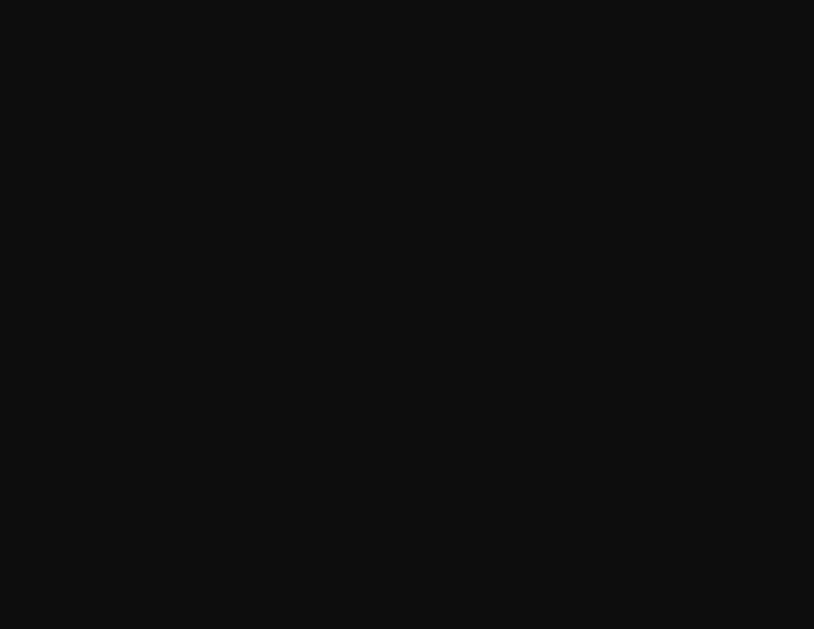
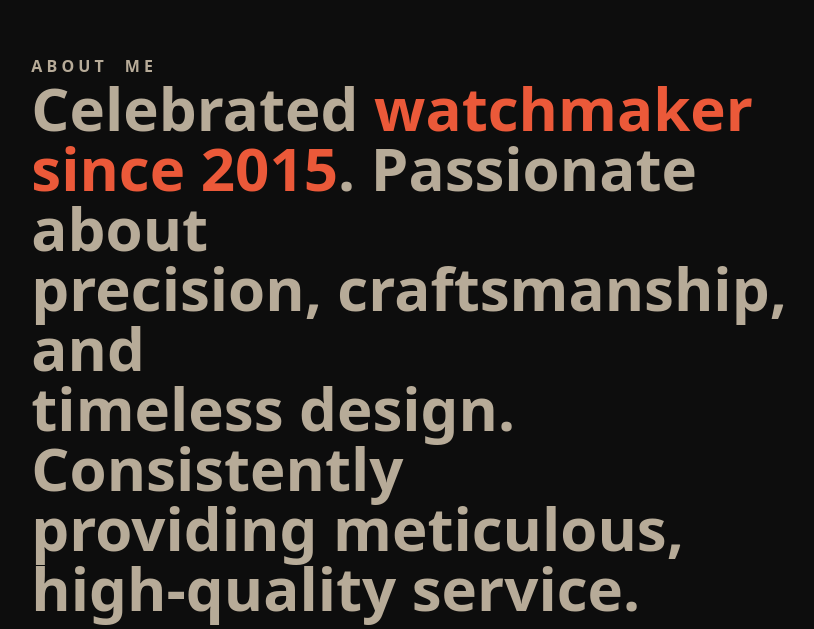
Before and after one commit to healer-1205/grandeur, a React (Create React App) app: page / in a window 1280 px wide. Shown: the part 850-1479 px from the top of the page, without its empty margins (182-996 px from the left). Before the commit the page ends 800 px from the top, so only its background shows below. Built offline with nearby package versions, Linux system fonts and the light colour scheme; the HTML template or start-up script is replaced by a standard one.

Commit message:
make cursor

```diff
--- a/package.json
+++ b/package.json
@@ -7,6 +7,7 @@
     "@testing-library/react": "^13.4.0",
     "@testing-library/user-event": "^13.5.0",
     "react": "17.0.2",
+    "react-cursor-follow": "^2.0.0",
     "react-dom": "17.0.2",
     "react-router-dom": "^6.4.3",
     "react-scripts": "5.0.1",
--- a/src/App.js
+++ b/src/App.js
@@ -1,10 +1,12 @@
 import { Route, Routes } from "react-router-dom"
 import "./App.css"
 import { Home } from "./pages/Home"
+import Cursor from "react-cursor-follow"
 
 function App() {
   return (
     <>
+      <Cursor hollow duration={0.8} size={35} />
       <Routes>
         <Route path="/" element={<Home />} />
       </Routes>
--- /dev/null
+++ b/src/components/AboutMe/index.jsx
@@ -0,0 +1,27 @@
+import React from "react"
+
+export const AboutMe = () => {
+  return (
+    <div className="sm:pt-64 pt-52">
+      <div className="flex justify-center">
+        <div className="sm:w-8/12 w-9/12 text-left font-sans not-italic font-bold sm:text-6xl text-4xl">
+          <div className="not-italic">
+            <p className="text-base uppercase">
+              a b o u t &nbsp;&nbsp;&nbsp;&nbsp;m e
+            </p>
+          </div>
+          <p>
+            Celebrated <span className="text-[#eb5939]">watchmaker</span>
+          </p>
+          <p>
+            <span className="text-[#eb5939]">since 2015</span>. Passionate about
+          </p>
+          <p>precision, craftsmanship, and</p>
+          <p>timeless design. Consistently</p>
+          <p>providing meticulous,</p>
+          <p>high-quality service.</p>
+        </div>
+      </div>
+    </div>
+  )
+}
--- /dev/null
+++ b/src/components/Grandeur/index.jsx
@@ -0,0 +1,21 @@
+import React from "react"
+
+export const Grandeur = () => {
+  return (
+    <div>
+      <div className="uppercase font-bold text-center not-italic">
+        <p className="text-base">g r a n d e u r</p>
+      </div>
+      <div className="flex justify-center uppercase">
+        <div className="lg:w-5/12 sm:w-8/12 w-11/12 text-center font-sans not-italic font-bold sm:text-8xl text-6xl sm:leading-[5rem] leading-[3rem]">
+          <p className="">crafting</p>
+          <p className="">time</p>
+          <p className="text-[#eb5939]">creating</p>
+          <p className="text-[#eb5939]">legacy</p>
+          <p className="">since</p>
+          <p className="">2015</p>
+        </div>
+      </div>
+    </div>
+  )
+}
--- a/src/pages/Home/index.jsx
+++ b/src/pages/Home/index.jsx
@@ -1,6 +1,8 @@
 import React from "react"
 import { Header } from "../../components/Header"
 import { Social } from "../../components/Social"
+import { Grandeur } from "../../components/Grandeur"
+import { AboutMe } from "../../components/AboutMe"
 
 export const Home = () => {
   return (
@@ -8,19 +10,8 @@ export const Home = () => {
       <Header />
       <Social />
       <div className="relative sm:mt-36 mt-28">
-        <div className="uppercase font-bold text-center not-italic">
-          <p className="text-base">g r a n d e u r</p>
-        </div>
-        <div className="flex justify-center uppercase">
-          <div className="sm:w-5/12 w-11/12 text-center font-sans not-italic font-bold">
-            <p className="text-8xl leading-[5rem]">crafting</p>
-            <p className="text-8xl leading-[5rem]">time</p>
-            <p className="text-8xl leading-[5rem] text-[#eb5939]">creating</p>
-            <p className="text-8xl leading-[5rem] text-[#eb5939]">legacy</p>
-            <p className="text-8xl leading-[5rem]">since</p>
-            <p className="text-8xl leading-[5rem]">2015</p>
-          </div>
-        </div>
+        <Grandeur />
+        <AboutMe />
       </div>
     </div>
   )
```
Also changed, not shown: 1 other file (tests, documents, lock files or other folders).
